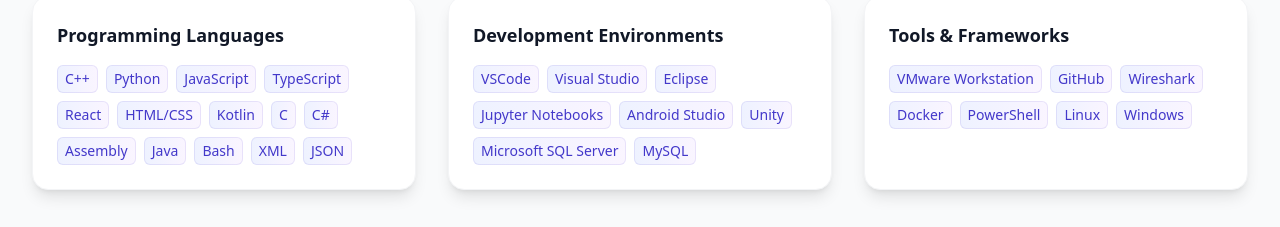
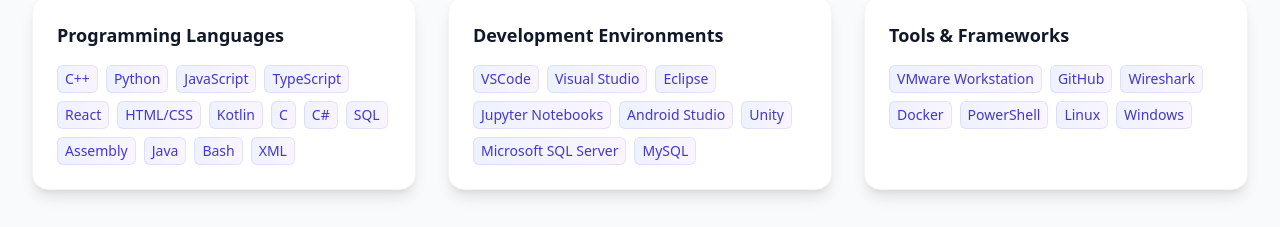
Before and after one commit to carissabb/carissabb.github.io, a React (Vite) app: page / in a window 1280 px wide. Shown: the part 2200-2427 px from the top of the page. Built offline with nearby package versions, Linux system fonts and the light colour scheme.

Commit message:
updated skills

```diff
--- a/src/components/Skills.tsx
+++ b/src/components/Skills.tsx
@@ -4,11 +4,11 @@
   const skillCategories = [
     {
       title: "Programming Languages",
-      skills: ["C++", "Python", "JavaScript", "TypeScript", "React", "HTML/CSS", "Kotlin", "C", "C#", "Assembly", "Java", "Bash", "XML", "JSON"]
+      skills: ["C++", "Python", "JavaScript", "TypeScript", "React", "HTML/CSS", "Kotlin", "C", "C#", "SQL", "Assembly", "Java", "Bash", "XML"]
     },
     {
       title: "Development Environments",
-      skills: ["VSCode", "Visual Studio", "Eclipse", "Jupyter Notebooks", "Android Studio","Unity", "Microsoft SQL Server", "MySQL"]
+      skills: ["VSCode", "Visual Studio", "Eclipse", "Jupyter Notebooks", "Android Studio", "Unity", "Microsoft SQL Server", "MySQL"]
     },
     {
       title: "Tools & Frameworks",
```
